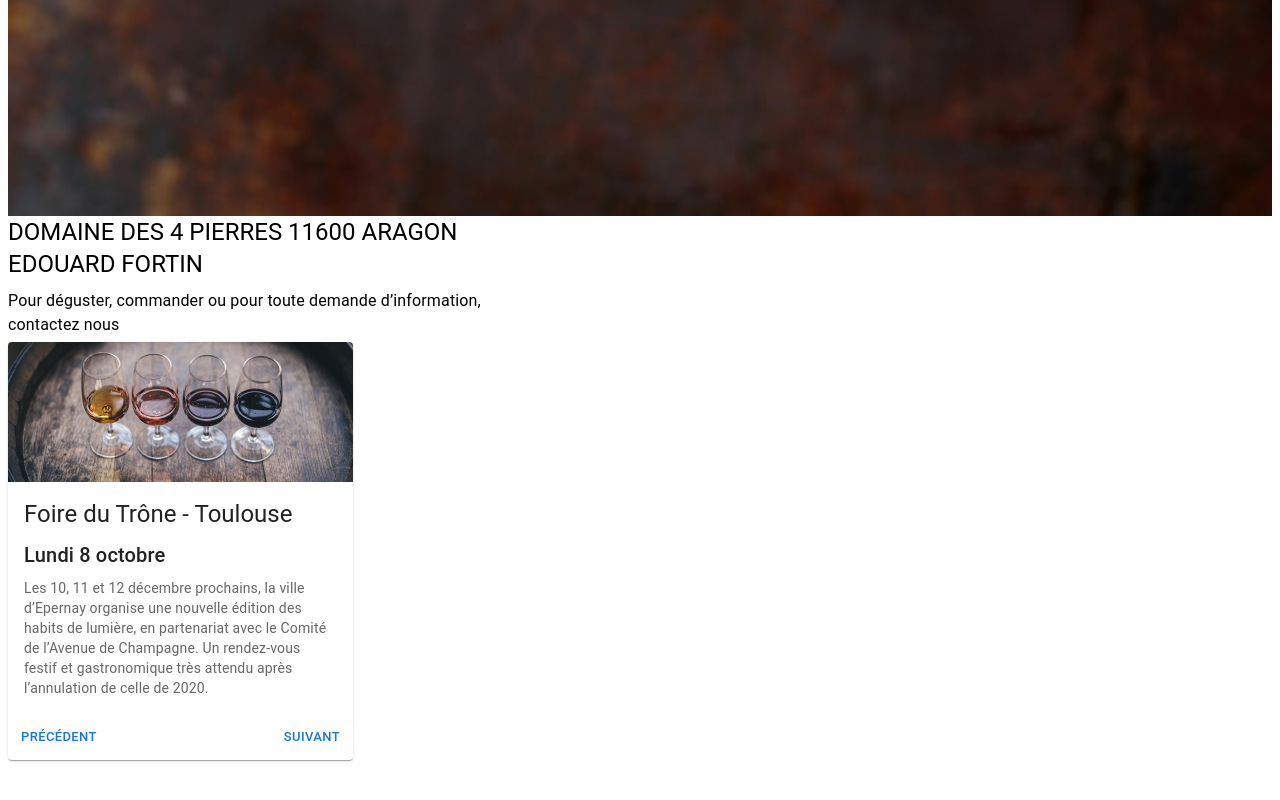
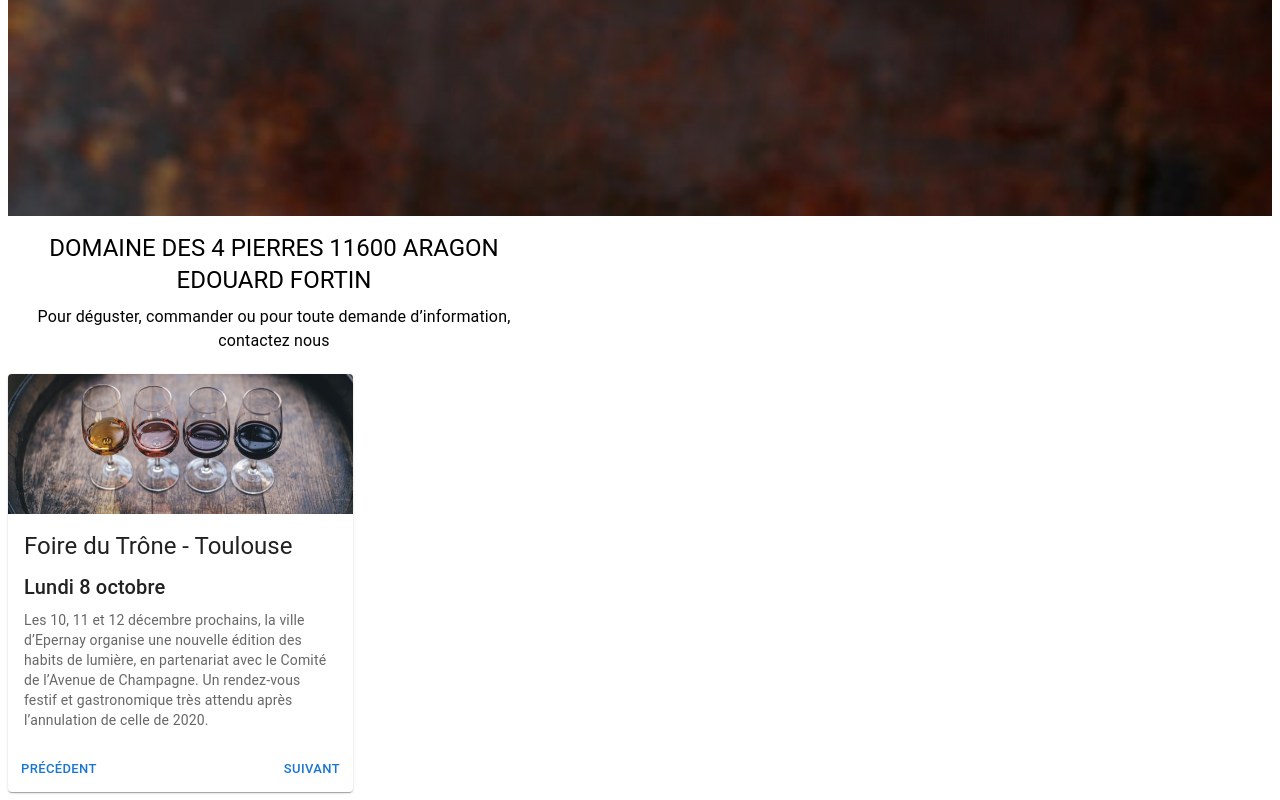
Before and after one commit to Jumzer/Domaine_4_Pierres, a React (Create React App) app: page / in a window 1280 px wide. Shown: the part 1706-2506 px from the top of the page. Before the commit the page ends 2474 px from the top, so only its background shows below. Built offline with nearby package versions, Linux system fonts and the light colour scheme.

Commit message:
tests margin

```diff
--- a/src/pages/Home/Home.jsx
+++ b/src/pages/Home/Home.jsx
@@ -14,11 +14,11 @@ const Home = () => {
         alt="green iguana"
         image={home1}
       />
-      <Box sx={{ width: "100%", maxWidth: 500 }}>
-        <Typography variant="h5" gutterBottom>
+      <Box sx={{ width: "100%", maxWidth: 500, m: 2 }}>
+        <Typography variant="h5" gutterBottom align="center">
           DOMAINE DES 4 PIERRES 11600 ARAGON EDOUARD FORTIN
         </Typography>
-        <Typography variant="body1" gutterBottom>
+        <Typography variant="body1" gutterBottom align="center">
           Pour déguster, commander ou pour toute demande d’information,
           contactez nous
         </Typography>
```
